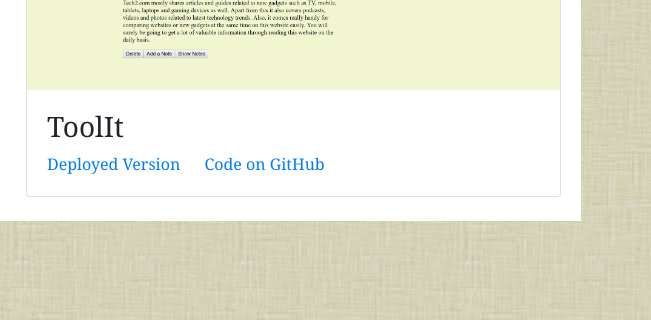
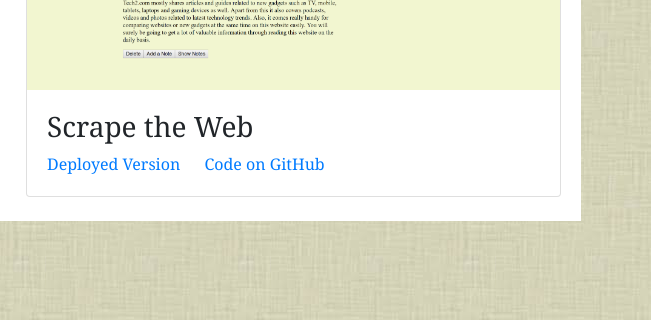
Before and after one commit to rachitvijay17/Basic-Portfolio-Bootstrap, a plain HTML site: page Portfolio.html in a window 1280 px wide. Shown: the part 2299-2619 px from the top of the page, 629-1280 px from the left. Drawn offline with nearby package versions, Linux system fonts and the light colour scheme.

Commit message:
Added web scraping project

```diff
--- a/Portfolio.html
+++ b/Portfolio.html
@@ -192,7 +192,7 @@
             <div class="card" style="width: 100%;">
                 <img class="card-img-top img-responsive" src="assets/images/Web Scraping.PNG" alt="Card image cap" style="height: 250px;">
                 <div class="card-body">
-                  <h3 class="card-text">ToolIt</h3>
+                  <h3 class="card-text">Scrape the Web</h3>
                   <a href="https://calm-citadel-16403.herokuapp.com/" class="card-link">Deployed Version</a>
                   <a href="https://github.com/rachitvijay17/All-the-News-That-s-Fit-to-Scrape" class="card-link">Code on GitHub</a>
                 </div>
```
